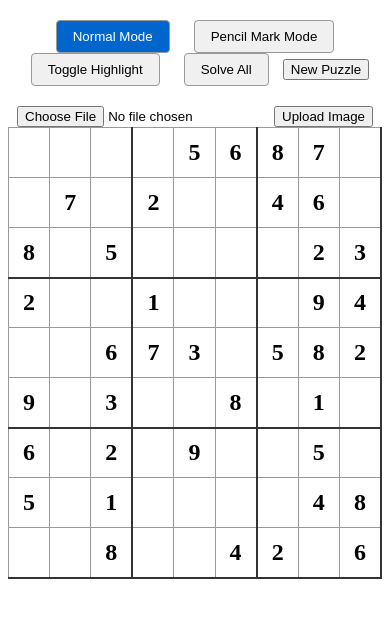
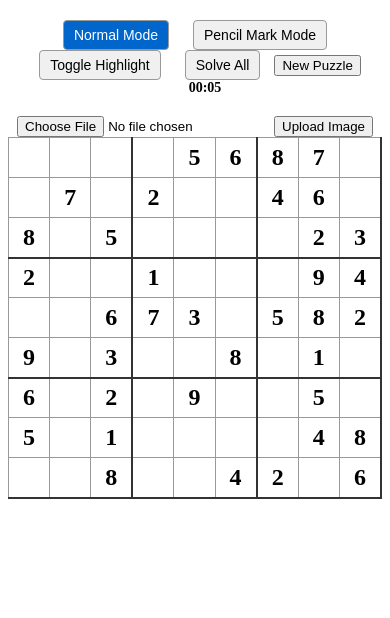
Before and after one commit to SticKeys/SticKeys.github.io, a plain HTML site: page sudAIku.html in a window 390 px wide. Drawn offline with nearby package versions, Linux system fonts and the light colour scheme.

Commit message:
mobile friendly

```diff
--- a/sudAIku.html
+++ b/sudAIku.html
@@ -1,3 +1,4 @@
+<meta name="viewport" content="width=device-width, initial-scale=1.0">
 <style>
   .sudoku-board {
     border-collapse: collapse;
@@ -108,6 +109,29 @@
     color: #666 !important;
     font-style: italic;
   }
+
+  /* Mobile friendly adjustments */
+  @media only screen and (max-width: 600px) {
+    .sudoku-cell {
+      width: 40px;
+      height: 40px;
+      font-size: 20px;
+    }
+    .mode-toggle {
+      padding: 6px 10px;
+      font-size: 14px;
+    }
+    .progress-container {
+      width: 90%;
+    }
+    .sudoku-board {
+      width: 100%;
+      overflow-x: auto;
+    }
+    #timer {
+      font-size: 14px;
+    }
+  }
 </style>
 
 <div class="sudoku-controls">
@@ -116,6 +140,7 @@
   <button class="mode-toggle" onclick="toggleHighlight()">Toggle Highlight</button>
   <button class="mode-toggle" onclick="solveAll()">Solve All</button>
   <button onclick="shufflePuzzle()">New Puzzle</button>
+  <span id="timer" style="margin-left: 20px; font-weight: bold;"></span>
 </div>
 
 <div class="upload-container">
@@ -511,6 +536,8 @@ document.addEventListener('DOMContentLoaded', () => {
       }
     });
   });
+  startTimer();
+  setMidnightRefresh();
 });
 
 // Add CSS style for preventing text selection on double click
@@ -1012,5 +1039,26 @@ function shufflePuzzle() {
   createGrid(newPuzzle);
   // ...existing code...
 }
+
+function startTimer() {
+  let seconds = 0;
+  setInterval(() => {
+    seconds++;
+    const mins = Math.floor(seconds / 60);
+    const secs = seconds % 60;
+    document.getElementById('timer').textContent =
+      (mins < 10 ? '0' : '') + mins + ':' + (secs < 10 ? '0' : '') + secs;
+  }, 1000);
+}
+
+function setMidnightRefresh() {
+  const now = new Date();
+  const msToMidnight = new Date(now.getFullYear(), now.getMonth(), now.getDate()+1, 0, 0, 0) - now;
+  setTimeout(() => {
+    currentPuzzle = getDailyPuzzle();
+    createGrid(currentPuzzle);
+    setMidnightRefresh();
+  }, msToMidnight);
+}
 </script>
 <script src="https://cdn.jsdelivr.net/npm/canvas-confetti@1.6.0/dist/confetti.browser.min.js"></script>
```
